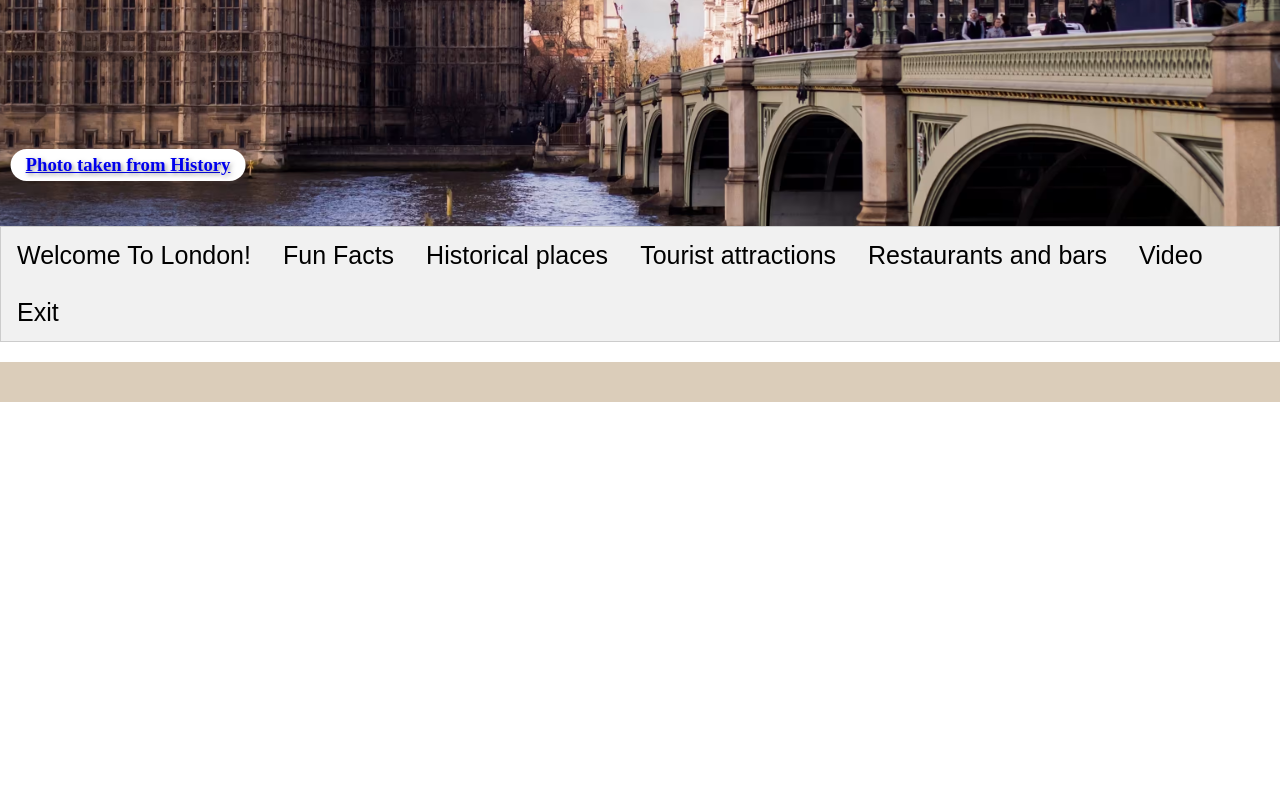
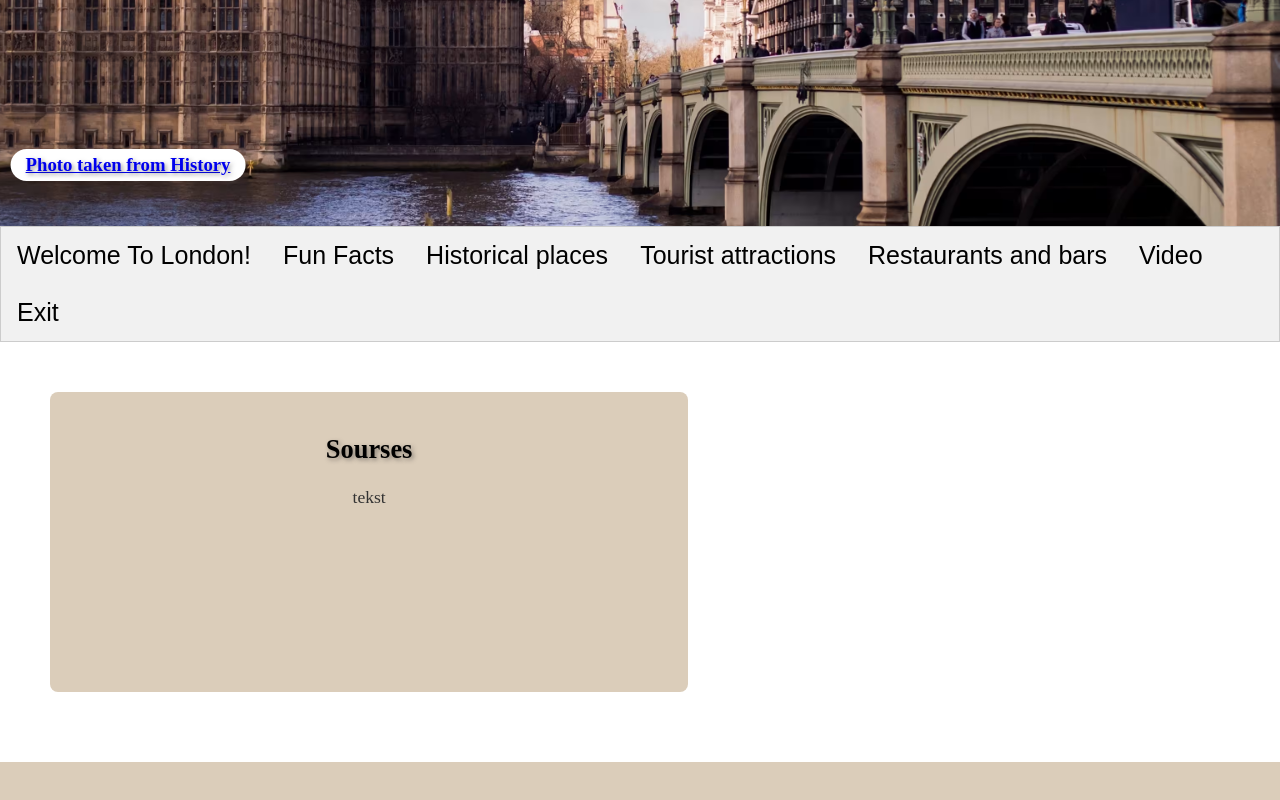
Before and after one commit to sdahle64/KP, a plain HTML site: page HTML/englishpage.html in a window 1280 px wide. Shown: the part 640-1440 px from the top of the page. Before the commit the page ends 1042 px from the top, so only its background shows below. Drawn offline with Linux system fonts and the light colour scheme.

Commit message:
24.09.25 kl1531

```diff
--- a/HTML/englishpage.html
+++ b/HTML/englishpage.html
@@ -135,7 +135,7 @@
     <section class="grid-container">
         <div class="item1">
             <img src="../Bilder/LondonBilder/Sea life.jpeg">
-            <p class="low"><div class="highlighted-text-foto"><a href="http://127.0.0.1:3000/HTML/englishpage.html" target="_blank">Photo taken from Sea Life</a></div></p>
+            <p class="low"><div class="highlighted-text-foto"><a href="https://www.visitsealife.com/brighton/tickets-prices/vip-experiences/vr-experience/" target="_blank">Photo taken from Sea Life</a></div></p>
         </div>
         <div class="item2">
             <h1> Sea Life</h1>
@@ -261,6 +261,14 @@
    </script>
  <!-- Tabs over (med javascript)-->
 
+ <section class="grid-container">
+    <div class="item1">
+        <h1>Sourses</h1>
+        <p>tekst</p>
+    </div>
+</section>
+
+
    <section class="underside">
        <p class="centered-lower">Sunniva Dahle
            <br>
```
